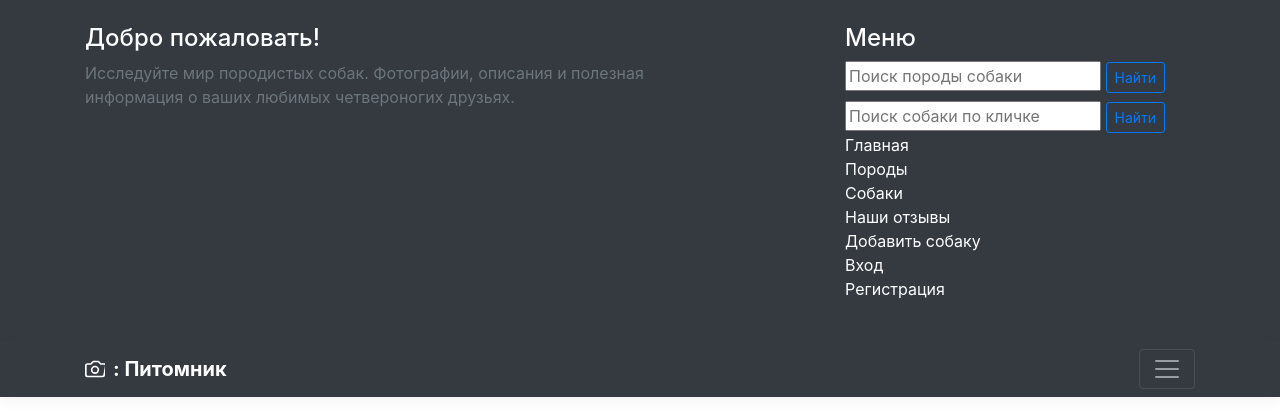
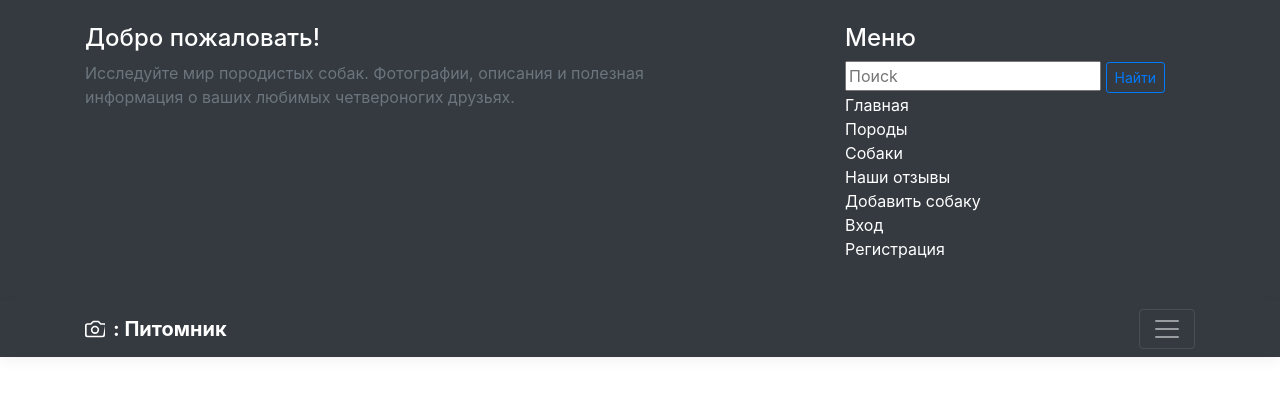
Before and after one commit to Yura123410/frameworkDZCBV, a Django app: page /breeds/ in a window 1280 px wide, after a click that opens the changed part. Shown: the top 420 px of the page. Run offline with Django 5.2, Linux system fonts and the light colour scheme; data comes from the database, SQL or seed files in the repository; some libraries are stand-ins or nearby versions.

Commit message:
- Добавлен общий поиск по породам и кличкам собак - Проверил работоспособность sqlite

```diff
--- a/dogs/templates/dogs/includes/inc_search_fields.html
+++ b/dogs/templates/dogs/includes/inc_search_fields.html
@@ -1,9 +1,14 @@
-<form action="{% url 'dogs:breeds_search' %}" method="get" class="mb-2">
-    <input name="q" type="text" placeholder="Поиск породы собаки">
+<!--<form action="{% url 'dogs:breeds_search' %}" method="get" class="mb-2">-->
+<!--    <input name="q" type="text" placeholder="Поиск породы собаки">-->
+<!--    <button type="submit" class="btn btn-outline-primary btn-sm">Найти</button>-->
+<!--</form>-->
+
+<!--<form action="{% url 'dogs:dogs_search' %}" method="get">-->
+<!--    <input name="q" type="text" placeholder="Поиск собаки по кличке">-->
+<!--    <button type="submit" class="btn btn-outline-primary btn-sm">Найти</button>-->
+<!--</form>-->
+
+<form action="{% url 'dogs:all_search' %}" method="get">
+    <input name="q" type="text" placeholder="Поисk">
     <button type="submit" class="btn btn-outline-primary btn-sm">Найти</button>
 </form>
-
-<form action="{% url 'dogs:dogs_search' %}" method="get">
-    <input name="q" type="text" placeholder="Поиск собаки по кличке">
-    <button type="submit" class="btn btn-outline-primary btn-sm">Найти</button>
-</form>
--- a/dogs/urls.py
+++ b/dogs/urls.py
@@ -1,6 +1,7 @@
 from django.urls import path
 from dogs.views import index, BreedListView, DogBreedsListView, DogsListView, DogCreateView, DogDetailView, \
-    DogUpdateView, DogDeleteView, dog_toggle_activity, DogDeactivatedListView, DogSearchListView, BreedSearchListView
+    DogUpdateView, DogDeleteView, dog_toggle_activity, DogDeactivatedListView, DogSearchListView, BreedSearchListView, \
+    AllSearchListView
 from dogs.apps import DogsConfig
 from django.views.decorators.cache import cache_page, never_cache
 
@@ -12,6 +13,7 @@ urlpatterns = [
     path('breeds/', cache_page(60)(BreedListView.as_view()), name='breeds'),
     path('breeds/<int:pk>/dogs/', cache_page(60)(DogBreedsListView.as_view()), name='breeds_dogs'),
     path('breeds/search', BreedSearchListView.as_view(), name='breeds_search'),
+    path('all_search', AllSearchListView.as_view(), name='all_search'),
 
     # dogs
     path('dogs/', DogsListView.as_view(), name='dogs_list'),
--- a/dogs/views.py
+++ b/dogs/views.py
@@ -104,6 +104,24 @@ class DogSearchListView(ListView):
         )
         return object_list
 
+class AllSearchListView(ListView):
+    model = Breed
+    template_name = 'dogs/all_search_results.html'
+
+    extra_context = {
+        'title': 'Результаты поискового запроса'
+    }
+
+    def get_queryset(self):
+        query = self.request.GET.get('q')
+        dog_object_list = Dog.objects.filter(
+            Q(name__icontains=query)
+        )
+        breed_object_list = Breed.objects.filter(
+            Q(name__icontains=query)
+        )
+        object_list = list(dog_object_list) + list(breed_object_list)
+        return object_list
 
 class DogCreateView(LoginRequiredMixin, CreateView):
     model = Dog
```
Also changed, not shown: db.sqlite3 (added), dogs/templates/dogs/all_search_results.html (renamed from dogs/templates/dogs/dogs_search_results.html).
